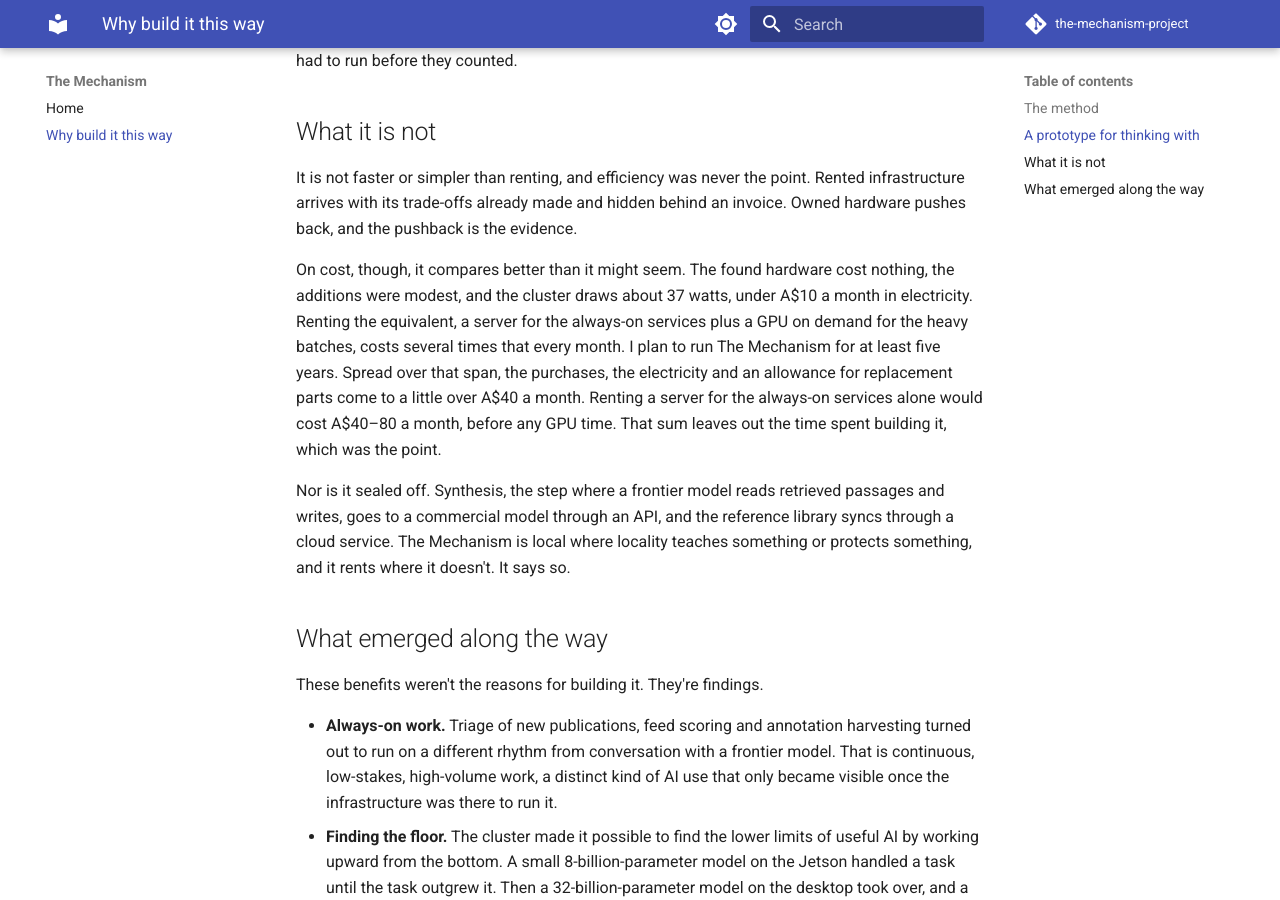
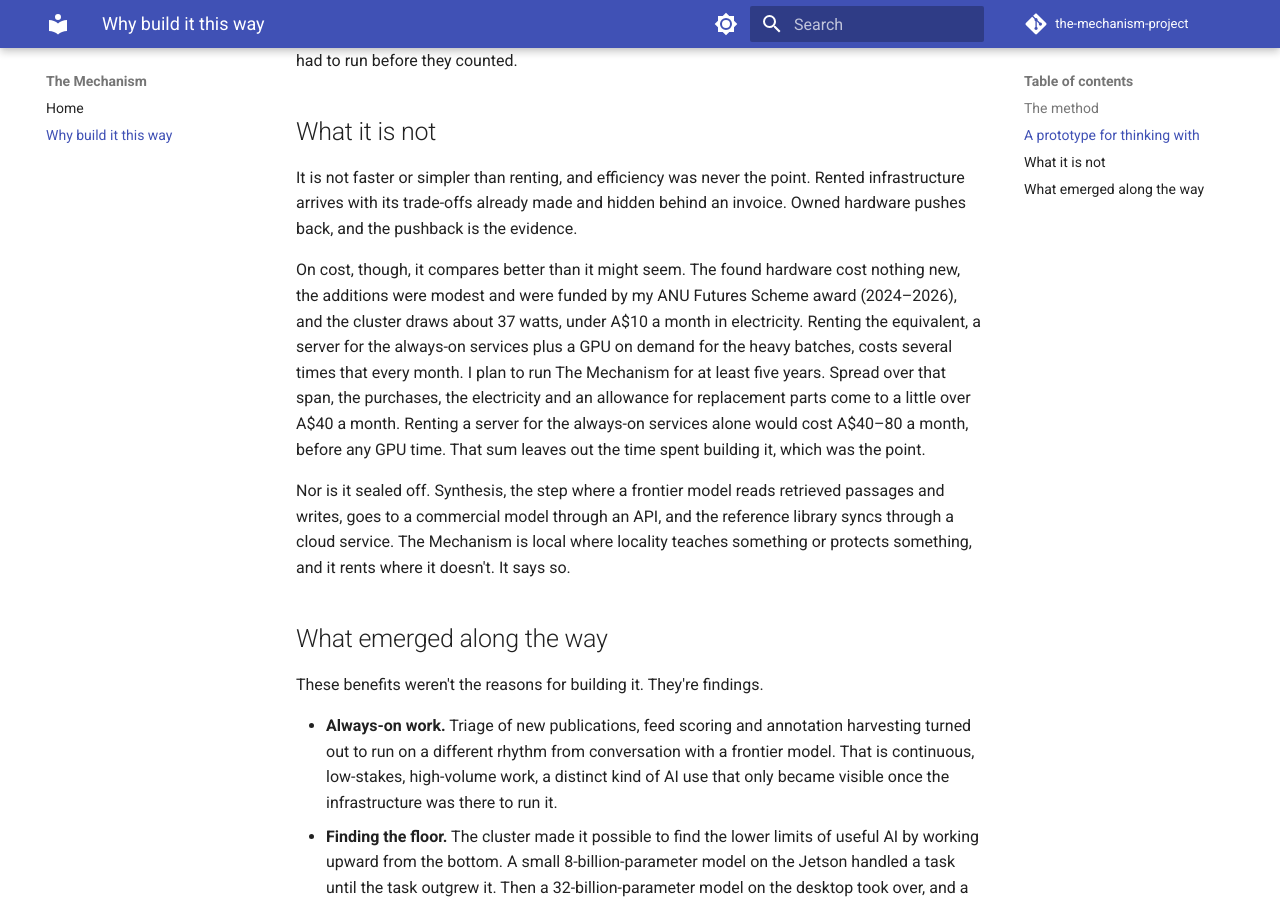
Before and after one commit to jamessmithies/the-mechanism-project, an MkDocs documentation site: the page built from docs/why.md, in a window 1280 px wide and 900 px high, scrolled down 843 px. Built offline with MkDocs 1.6.1 and Material for MkDocs 9.7.7, drawn with Linux system fonts in a browser that asks for light colours; comment, search, counter and statistics services are not loaded.

Commit message:
Acknowledge the ANU Futures Scheme award that funded the hardware
Co-Authored-By: Claude Opus 5.5 <noreply@anthropic.com>

```diff
--- a/docs/why.md
+++ b/docs/why.md
@@ -34,8 +34,8 @@ It is not faster or simpler than renting, and efficiency was never the point. Re
 arrives with its trade-offs already made and hidden behind an invoice. Owned hardware pushes back,
 and the pushback is the evidence.
 
-On cost, though, it compares better than it might seem. The found hardware cost nothing, the
-additions were modest, and the cluster draws about 37 watts, under A$10 a month in electricity.
+On cost, though, it compares better than it might seem. The found hardware cost nothing new, the
+additions were modest and were funded by my ANU Futures Scheme award (2024–2026), and the cluster draws about 37 watts, under A$10 a month in electricity.
 Renting the equivalent, a server for the always-on services plus a GPU on demand for the heavy
 batches, costs several times that every month. I plan to run The Mechanism for at least five years.
 Spread over that span, the purchases, the electricity and an allowance for replacement parts come to
```
Also changed, not shown: docs/index.md (+2 -1 lines).
